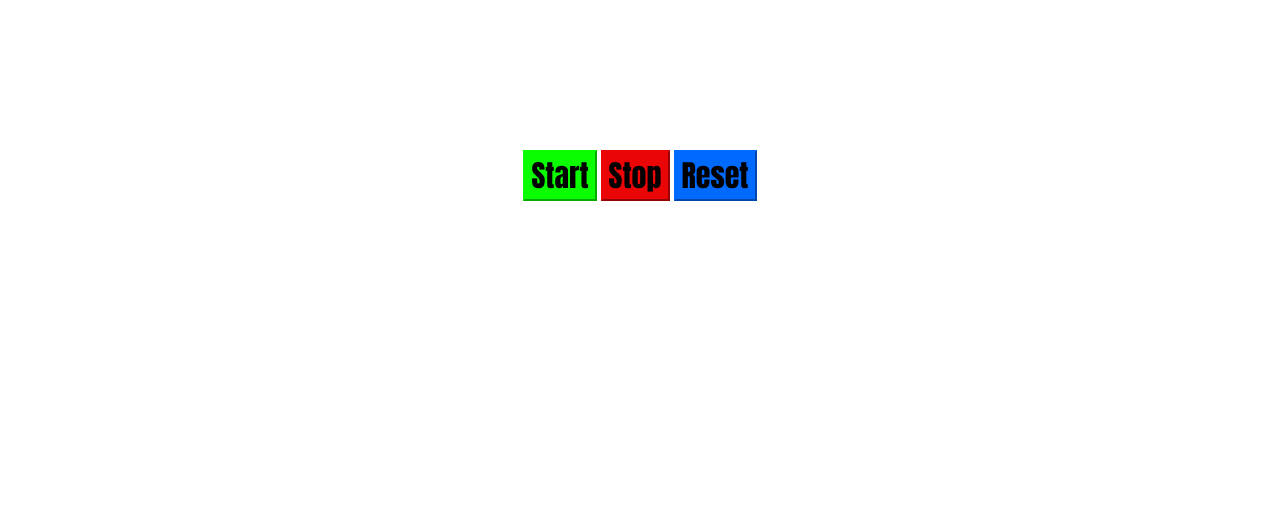
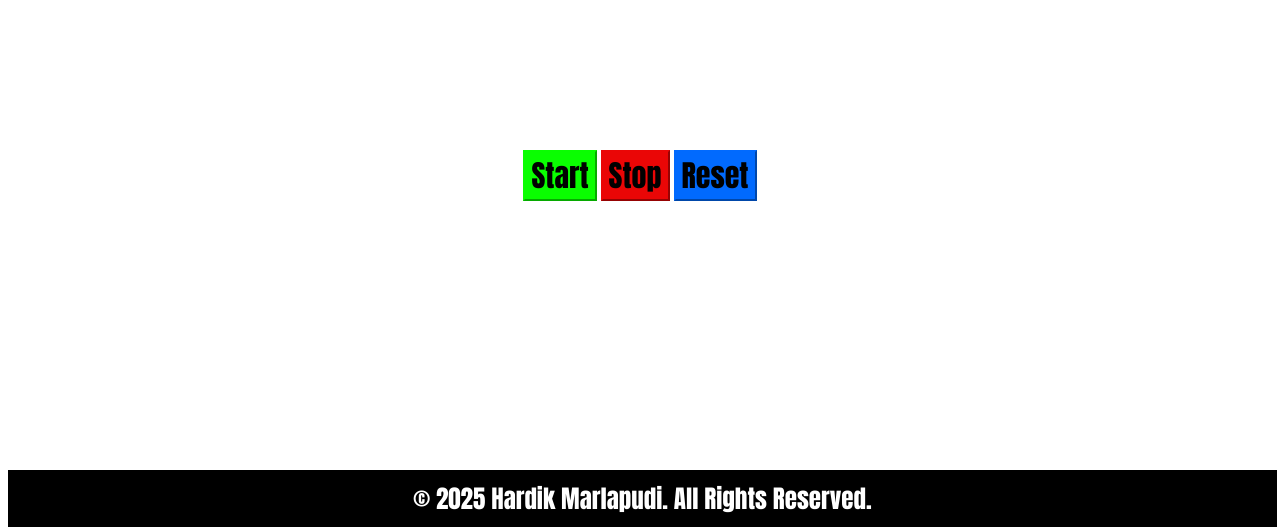
Before and after one commit to HardikMarlapudi/StopWatch, a plain HTML site: page index.html in a window 1280 px wide. Shown: the part 273-800 px from the top of the page. Drawn offline with Linux system fonts and the light colour scheme.

Commit message:
added footer

```diff
--- a/index.html
+++ b/index.html
@@ -17,5 +17,7 @@
     </div>
 
     <script src="index.js"></script>
+
+    <footer>&copy; 2025 Hardik Marlapudi. All Rights Reserved.</footer>
 </body>
 </html>
--- a/index.js
+++ b/index.js
@@ -14,12 +14,12 @@ function updateDisplay() {
 }
 
 function startTimer() {
-   startTime = Date.now() - elaspedTime;
-   timerInterval = setInterval(() => {
-    elaspedTime = Date.now() - startTime;
-    updateDisplay();
-   }, 1000);
-    startButton.disabled = true;
+    startTime = Date.now() - elaspedTime;
+    timerInterval = setInterval(function() {
+        elaspedTime = Date.now() - startTime;
+        updateDisplay();
+        startButton.disabled = true;
+    })
 }
 
 function stopTimer() {
@@ -34,7 +34,7 @@ function resetTimer() {
     startButton.disabled = false;
 }
 
-startButton.addEventListener("click", startTimer);
+startButton.addEventListener('click', startTimer);
 stopButton.addEventListener("click", stopTimer);
 resetButton.addEventListener("click", resetTimer);
 
--- a/styles.css
+++ b/styles.css
@@ -39,3 +39,17 @@
     border-color: hsl(215, 99%, 50%);
     background-color: hsl(215, 99%, 50%);
 }
+
+footer {
+    display: block;
+    text-align: center;
+    padding: 10px 20px;
+    background-color: black;
+    color: white;
+    font-family: Impact, Haettenschweiler, 'Arial Narrow Bold', sans-serif;
+    font-size: 25px;
+    position: fixed;
+    bottom: 0;
+    width: 96%;
+    z-index: 999;
+}
```
